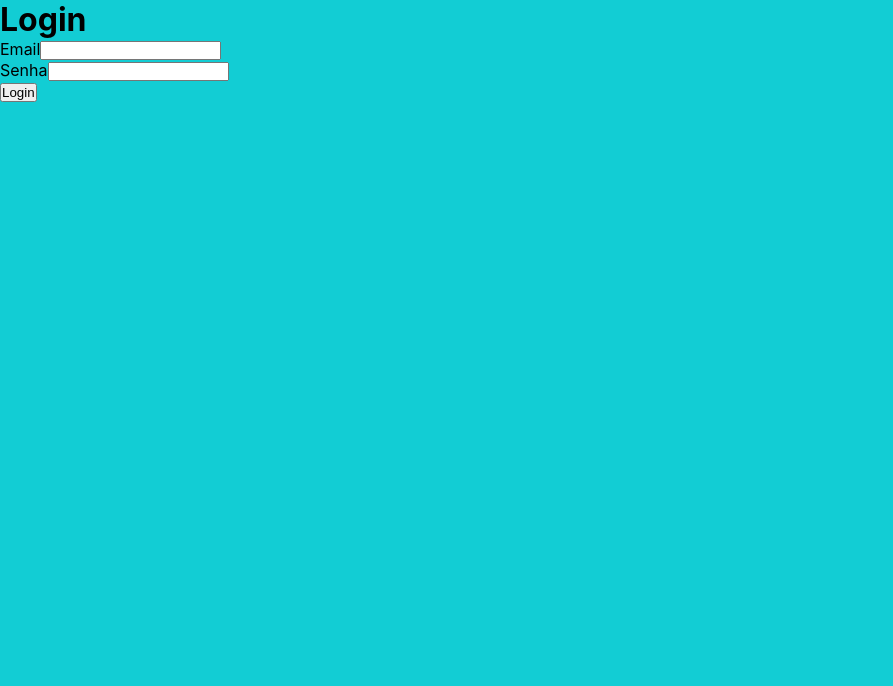
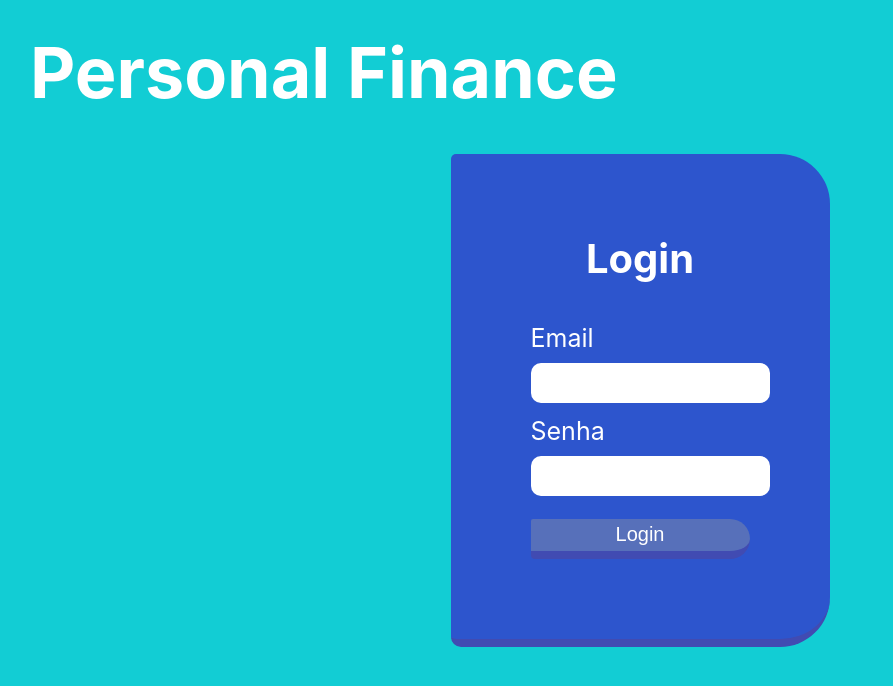
Before and after one commit to silvioubaldino/personal-finance-frontend, a React (Create React App) app: page /login in a window 1280 px wide. Shown: the top 686 px of the page, without its empty margins (0-893 px from the left). Built offline with nearby package versions, Linux system fonts and the light colour scheme.

Commit message:
Estilizando login, adicionando pasta /utils/handleStorage

```diff
--- a/package.json
+++ b/package.json
@@ -10,9 +10,10 @@
     "@testing-library/jest-dom": "^5.16.5",
     "@testing-library/react": "^13.4.0",
     "@testing-library/user-event": "^13.5.0",
+    "axios": "^1.2.2",
     "box": "^0.0.4",
+    "firebase": "^9.16.0",
     "moment": "^2.29.4",
-    "axios": "^1.2.2",
     "react": "^17.0.2",
     "react-dom": "^17.0.2",
     "react-router-dom": "^5.2.0",
--- a/src/App.js
+++ b/src/App.js
@@ -8,9 +8,9 @@ import Login from './pages/Login';
 function App() {
   return (
     <Switch>
+      <Route exact path="/" component={ Home } />
+
       <Route exact path="/login" component={ Login } />
-
-      <Route exact path="/" component={ Home } />
 
       <Route exact path="/relatorios" component={ Report } />
 
--- a/src/pages/Login.js
+++ b/src/pages/Login.js
@@ -1,6 +1,8 @@
 import {useState} from "react";
 import {app, auth} from "../config/firebase";
 import {signInWithEmailAndPassword} from "firebase/auth";
+
+import '../style/pages/login.css'
 
 const Login = () => {
     const [email, setEmail] = useState()
@@ -23,15 +25,16 @@ const Login = () => {
     }
 
     return (
-        <div className="container-login">
-            <form>
-                <h1>Login</h1>
+        <div className="container-login-main">
+            <h1>Personal Finance</h1>
+            <form className='container-form'>
+                <h2>Login</h2>
                 <label>Email
                     <input onChange={(e) => setEmail(e.target.value)} type="email" label="Email"/>
-                </label><br/>
+                </label>
                 <label>Senha
                     <input onChange={(e) => setPassword(e.target.value)}type="password" label="Senha"/>
-                </label><br/>
+                </label>
                 <button onClick={doLogin} type="button">Login</button>
             </form>
         </div>
--- /dev/null
+++ b/src/style/pages/login.css
@@ -0,0 +1,64 @@
+.container-login-main {
+  height: 100vh;
+  display: flex;
+  justify-content: center;
+  align-items: center;
+}
+
+.container-login-main h1 {
+  position: fixed;
+  top: 30px;
+  left: 30px;
+  color: rgba(255, 255, 255, 1);
+  font-size: 70px;
+}
+
+.container-form {
+  padding: 80px;
+  width: max-content;
+  height: max-content;
+  border-bottom: 8px solid rgba(65, 75, 178, 1);
+  border-radius: 5px 50px 50px 10px;
+  color: rgba(255, 255, 255, 1);
+  display: flex;
+  flex-direction: column;
+  background-color: rgb(45, 85, 205);
+}
+
+.container-form h2 {
+  margin-bottom: 40px;
+  font-size: 40px;
+  text-align: center;
+}
+
+.container-form label {
+  margin-bottom: 13px;
+  display: flex;
+  flex-direction: column;
+  font-size: 25px;
+  gap: 10px;
+}
+
+.container-form button {
+  height: 40px;
+  font-size: 20px;
+  margin-top: 10px;
+  border-style: none;
+  border-bottom: 8px solid rgba(65, 75, 178, 1);
+  border-radius: 5px 50px 50px 10px;
+  background-color: rgb(87, 112, 186);
+  color: rgba(255, 255, 255, 1);
+}
+
+.container-form button:hover {
+  background-color: rgba(65, 75, 178, 1);
+}
+
+.container-form input {
+  height: 20px;
+  padding: 10px;
+  font-size: 15px;
+  width: 100%;
+  border-style: none;
+  border-radius: 10px;
+}
```
Also changed, not shown: src/utils/handleLocalStorage.js (added), 1 other file (tests, documents, lock files or other folders).
